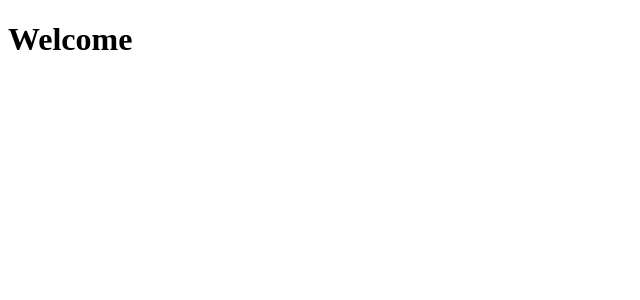
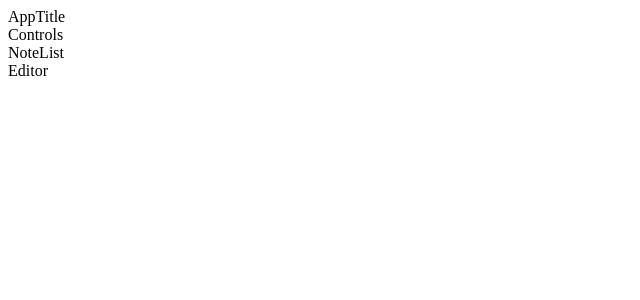
Before and after one commit to talhaguy/markdown-editor, a React (Vite) app: page / in a window 1280 px wide. Shown: the top 300 px of the page, without its empty margins (0-640 px from the left). Built offline with nearby package versions, Linux system fonts and the light colour scheme.

Commit message:
adding initial view components

```diff
--- a/src/index.html
+++ b/src/index.html
@@ -15,7 +15,6 @@
     </head>
     <body>
         <div id="app"></div>
-        <!-- <script src="./renderer.ts"></script> -->
         <script src="./renderer/index.tsx"></script>
     </body>
 </html>
--- a/src/renderer/components/App.tsx
+++ b/src/renderer/components/App.tsx
@@ -1,5 +1,26 @@
 import * as React from "react"
+import { Editor } from "./Editor"
+import { AppTitle } from "./AppTitle"
+import { Controls } from "./Controls"
+import { NoteList } from "./NoteList"
 
 export function App() {
-    return <h1>Welcome</h1>
+    return (
+        <div className="app">
+            <div>
+                <div>
+                    <AppTitle />
+                </div>
+                <div>
+                    <Controls />
+                </div>
+                <div>
+                    <NoteList />
+                </div>
+            </div>
+            <div>
+                <Editor />
+            </div>
+        </div>
+    )
 }
--- /dev/null
+++ b/src/renderer/components/AppTitle.tsx
@@ -0,0 +1,5 @@
+import * as React from "react"
+
+export function AppTitle() {
+    return <>AppTitle</>
+}
--- /dev/null
+++ b/src/renderer/components/Controls.tsx
@@ -0,0 +1,5 @@
+import * as React from "react"
+
+export function Controls() {
+    return <>Controls</>
+}
--- /dev/null
+++ b/src/renderer/components/Editor.tsx
@@ -0,0 +1,5 @@
+import * as React from "react"
+
+export function Editor() {
+    return <>Editor</>
+}
--- /dev/null
+++ b/src/renderer/components/NoteList.tsx
@@ -0,0 +1,5 @@
+import * as React from "react"
+
+export function NoteList() {
+    return <>NoteList</>
+}
```
